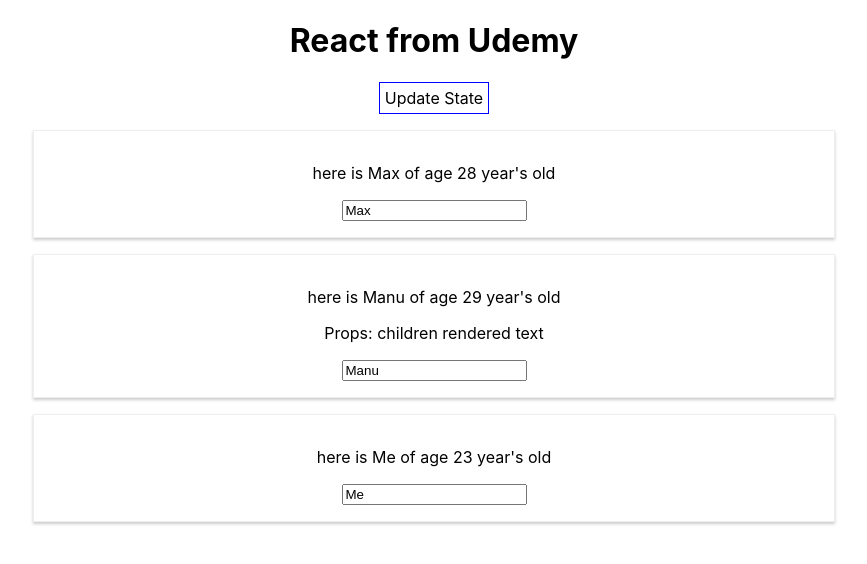
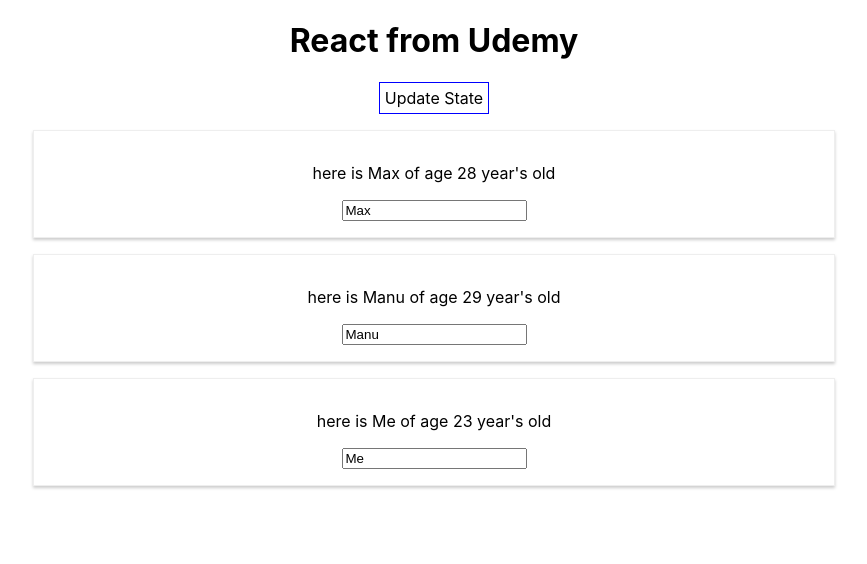
Before and after one commit to MrMRamzan/udemy-course, a React (Create React App) app: page / in a window 1280 px wide. Both pictures are taken after a click on the button "Update State". Shown: the top 564 px of the page, without its empty margins (206-1073 px from the left). Built offline with nearby package versions, Linux system fonts and the light colour scheme.

Commit message:
update data

```diff
--- a/src/App.js
+++ b/src/App.js
@@ -7,38 +7,42 @@ import Person from './Person/Person';
 class App extends Component {
   state = {
     Person: [
-      {name: 'Max', age: 28},
-      {name: 'Manu', age: 29},
-      {name: 'Me', age: 23}
+      { id: '1', name: 'Max', age: 28 },
+      { id: '2', name: 'Manu', age: 29 },
+      { id: '3', name: 'Me', age: 23 }
     ],
     otherState: 'Other state',
     showPerson: false
   }
 
-  switchNameHandler = (newName) => {
-    this.setState({
-      Person: [
-        {name: newName, age: 28},
-        {name: 'Manu', age: 29},
-        {name: 'Me', age: 23}
-      ],
-      otherState: 'Other state'
-    })
+  nameChangeHandler = (e, id) => {
+    const personIndex = this.state.Person.findIndex(p => {
+      return p.id === id;
+    });
+    const person = {
+      ...this.state.Person[personIndex]
+    }
+    // const person = Object.assign({},this.state.Person[personIndex]); // alternative
+    person.name = e.target.value;
+    const persons = [...this.state.Person];
+    persons[personIndex] = person;
+
+    this.setState({ Person: persons })
   }
 
-  nameChangeHandler = (e) => {
-    this.setState({
-      Person: [
-        {name: 'Manu', age: 28},
-        {name: e.target.value, age: 29},
-        {name: 'Me', age: 23}
-      ],
-      otherState: 'Other state'
-    })
-  }
   togglePersonHandler = () => {
     this.setState({showPerson: !this.state.showPerson})
   }
+
+  deleteHandler = (personIndex) => {
+    // const persons = this.state.Person; // pointer to original array
+    // const persons = this.state.Person.slice(); // give copy of array
+    // BEST way is EC6
+    const persons = [...this.state.Person]
+    persons.splice(personIndex, 1);
+    this.setState({Person: persons});
+  }
+
   render () {
     // inline styling
     const btnStyle = {
@@ -53,17 +57,15 @@ class App extends Component {
     if ( this.state.showPerson ) {
       persons = (
         <div>
-          <Person
-            name={this.state.Person[0].name}
-            age={this.state.Person[0].age} />
-          <Person
-            name={this.state.Person[1].name}
-            click={this.switchNameHandler.bind(this, 'newName')}
-            age={this.state.Person[1].age}
-            changed={this.nameChangeHandler}>Props: children rendered text</Person>
-          <Person
-            name={this.state.Person[2].name}
-            age={this.state.Person[2].age} />
+          {this.state.Person.map((p, i) => {
+            return <Person
+              click={() => this.deleteHandler(i)}
+              name={p.name}
+              age={p.age}
+              key={p.id}
+              changed={(event) => this.nameChangeHandler(event, p.id)}/>
+          })
+        }
         </div>
       )
     }
```
